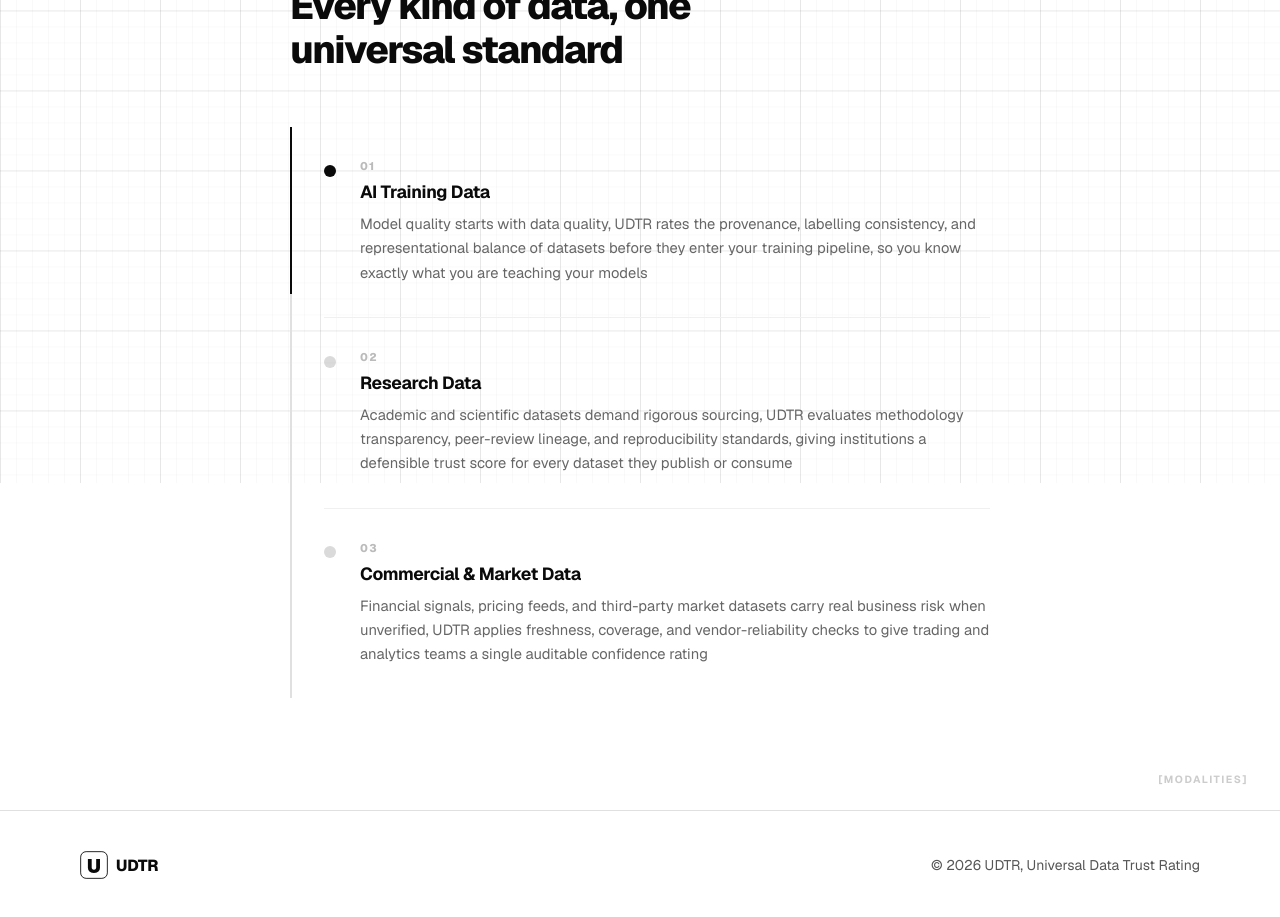
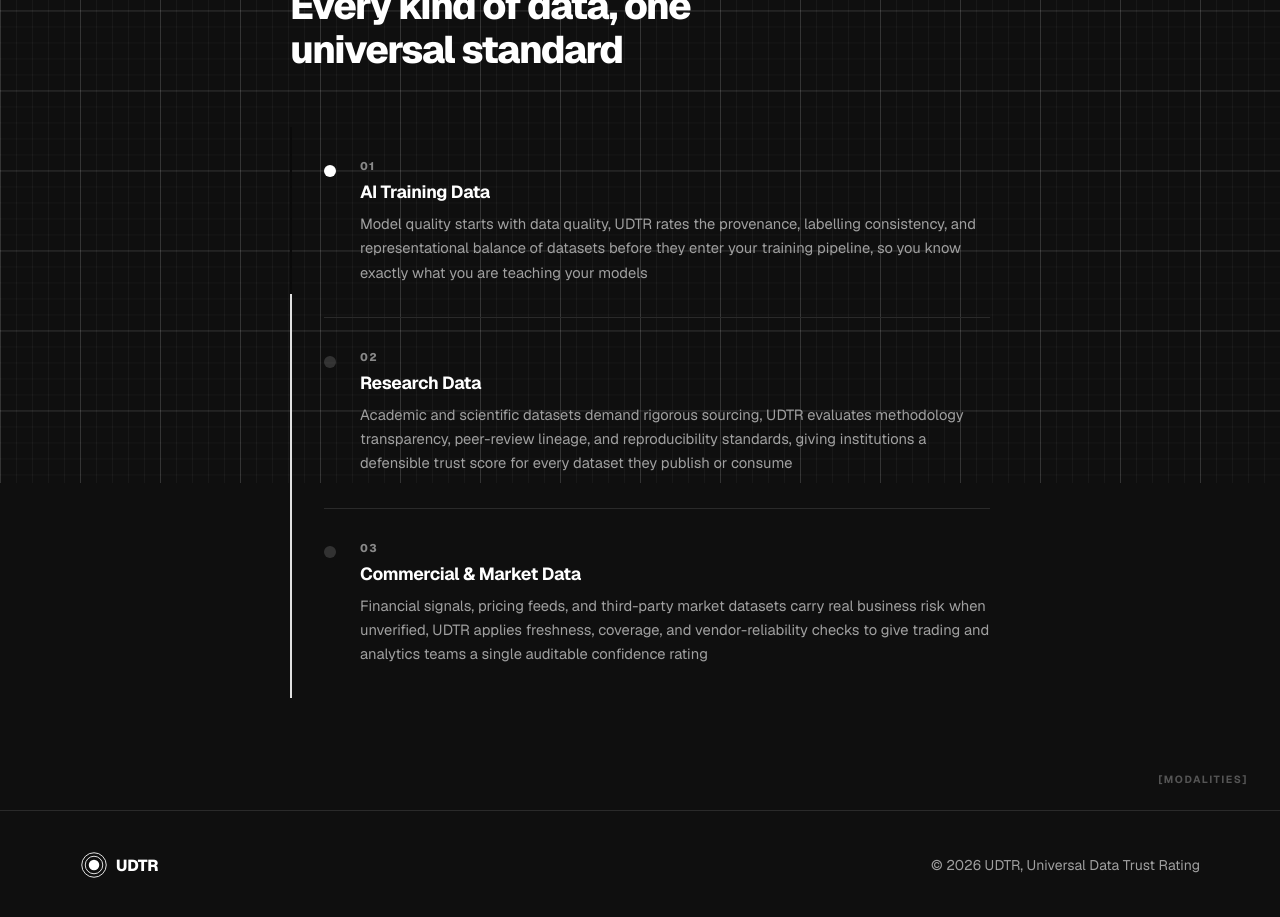
Before and after one commit to Opendatabay/UDTR, a Next.js app: page / in a window 1280 px wide. Shown: the part 2760-3677 px from the top of the page. Built offline with nearby package versions, Linux system fonts and the light colour scheme.

Commit message:
Refactor color scheme to use CSS variables for consistency across components

```diff
--- a/src/app/globals.css
+++ b/src/app/globals.css
@@ -1,9 +1,9 @@
 :root {
-  --color-bg: #ffffff;
-  --color-text: #0a0a0a;
-  --color-text-muted: #555555;
-  --color-border: #e0e0e0;
-  --color-surface: #f5f5f5;
+  --color-bg: #0f0f0f;
+  --color-text: #ffffff;
+  --color-text-muted: #a0a0a0;
+  --color-border: #2a2a2a;
+  --color-surface: #1a1a1a;
   --color-dark: #0a0a0a;
   --color-dark-2: #1a1a1a;
   --color-mid: #444444;
--- a/src/components/Footer/Footer.module.css
+++ b/src/components/Footer/Footer.module.css
@@ -1,5 +1,6 @@
 .footer {
   padding: 2.5rem 2rem;
+  background: var(--color-bg);
   border-top: 1px solid var(--color-border);
 }
 
@@ -30,6 +31,7 @@
   font-weight: 800;
   font-size: 1rem;
   letter-spacing: -0.02em;
+  color: var(--color-text);
 }
 
 .copy {
--- a/src/components/Footer/Footer.tsx
+++ b/src/components/Footer/Footer.tsx
@@ -1,6 +1,4 @@
 import styles from "./Footer.module.css";
-
-const FONT = "-apple-system, BlinkMacSystemFont, 'Segoe UI', system-ui, sans-serif";
 
 export default function Footer() {
   return (
@@ -8,17 +6,9 @@ export default function Footer() {
       <div className={styles.container}>
         <div className={styles.brand}>
           <svg viewBox="0 0 64 64" xmlns="http://www.w3.org/2000/svg" className={styles.logoMark}>
-            <rect width="64" height="64" rx="14" fill="white" />
-            <rect x="1.5" y="1.5" width="61" height="61" rx="12.5" fill="none" stroke="#0a0a0a" strokeWidth="2" />
-            <text
-              x="32" y="34"
-              textAnchor="middle"
-              dominantBaseline="central"
-              fontFamily={FONT}
-              fontWeight="900"
-              fontSize="44"
-              fill="#0a0a0a"
-            >U</text>
+            <circle cx="32" cy="32" r="28" fill="none" stroke="#ffffff" strokeWidth="2" />
+            <circle cx="32" cy="32" r="20" fill="none" stroke="#ffffff" strokeWidth="2" />
+            <circle cx="32" cy="32" r="12" fill="#ffffff" />
           </svg>
           <span className={styles.logoText}>UDTR</span>
         </div>
--- a/src/components/Hero/Hero.module.css
+++ b/src/components/Hero/Hero.module.css
@@ -11,8 +11,8 @@
   height: 140%;
   will-change: transform;
   background-image:
-    linear-gradient(rgba(0, 0, 0, 0.055) 1px, transparent 1px),
-    linear-gradient(90deg, rgba(0, 0, 0, 0.055) 1px, transparent 1px);
+    linear-gradient(rgba(255, 255, 255, 0.08) 1px, transparent 1px),
+    linear-gradient(90deg, rgba(255, 255, 255, 0.08) 1px, transparent 1px);
   background-size: 64px 64px;
   pointer-events: none;
   z-index: 0;
@@ -52,7 +52,7 @@
 }
 
 .accent {
-  color: var(--color-mid);
+  color: #a0a0ff;
 }
 
 .subtext {
@@ -74,8 +74,8 @@
   display: inline-flex;
   align-items: center;
   padding: 0.75rem 1.75rem;
-  background: var(--color-dark);
-  color: #fff;
+  background: #ffffff;
+  color: #0a0a0a;
   border-radius: var(--radius);
   font-weight: 600;
   font-size: 0.95rem;
@@ -83,7 +83,7 @@
 }
 
 .primaryBtn:hover {
-  background: #333;
+  background: #e8e8e8;
   transform: translateY(-1px);
 }
 
@@ -102,7 +102,7 @@
 
 .secondaryBtn:hover {
   background: var(--color-surface);
-  border-color: #bbb;
+  border-color: #666;
   transform: translateY(-1px);
 }
 
@@ -146,7 +146,7 @@
 .trustLogo {
   font-size: 0.72rem;
   font-weight: 700;
-  color: #bbb;
+  color: #707070;
   white-space: nowrap;
   padding: 0 0.15rem;
   text-transform: uppercase;
@@ -154,7 +154,7 @@
 }
 
 .dot {
-  color: #ddd;
+  color: #505050;
   margin: 0 0.6rem;
 }
 
--- a/src/components/HowItWorksV1/HowItWorksV1.module.css
+++ b/src/components/HowItWorksV1/HowItWorksV1.module.css
@@ -1,9 +1,9 @@
 .section {
   position: relative;
   padding: 7rem 2rem;
-  background: #fff;
+  background: var(--color-bg);
   overflow: hidden;
-  border-top: 1px solid #e8e8e8;
+  border-top: 1px solid var(--color-border);
 }
 
 .bg {
@@ -12,8 +12,8 @@
   height: 140%;
   will-change: transform;
   background-image:
-    linear-gradient(rgba(0, 0, 0, 0.055) 1px, transparent 1px),
-    linear-gradient(90deg, rgba(0, 0, 0, 0.055) 1px, transparent 1px);
+    linear-gradient(rgba(255, 255, 255, 0.08) 1px, transparent 1px),
+    linear-gradient(90deg, rgba(255, 255, 255, 0.08) 1px, transparent 1px);
   background-size: 64px 64px;
   pointer-events: none;
 }
@@ -49,11 +49,12 @@
   font-weight: 800;
   letter-spacing: -0.04em;
   line-height: 1.15;
+  color: var(--color-text);
 }
 
 .sub {
   font-size: 1rem;
-  color: #666;
+  color: var(--color-text-muted);
   line-height: 1.6;
 }
 
@@ -81,9 +82,9 @@
   font-size: 0.72rem;
   font-weight: 800;
   letter-spacing: 0.12em;
-  color: #bbb;
+  color: #888;
   padding-bottom: 1rem;
-  border-bottom: 1.5px solid #e0e0e0;
+  border-bottom: 1.5px solid var(--color-border);
 }
 
 .stepTitle {
@@ -91,11 +92,12 @@
   font-weight: 700;
   letter-spacing: -0.02em;
   line-height: 1.3;
+  color: var(--color-text);
 }
 
 .stepDesc {
   font-size: 0.92rem;
-  color: #666;
+  color: var(--color-text-muted);
   line-height: 1.65;
 }
 
@@ -107,7 +109,7 @@
   font-weight: 700;
   letter-spacing: 0.15em;
   text-transform: uppercase;
-  color: #ccc;
+  color: #555;
 }
 
 @media (max-width: 768px) {
--- a/src/components/HowItWorksV5/HowItWorksV5.module.css
+++ b/src/components/HowItWorksV5/HowItWorksV5.module.css
@@ -1,9 +1,9 @@
 .section {
   position: relative;
   padding: 7rem 2rem;
-  background: #fff;
+  background: var(--color-bg);
   overflow: hidden;
-  border-top: 1px solid #e8e8e8;
+  border-top: 1px solid var(--color-border);
 }
 
 .bg {
@@ -13,10 +13,10 @@
   will-change: transform;
   /* Graph paper: major grid + minor grid */
   background-image:
-    linear-gradient(rgba(0,0,0,0.07) 1px, transparent 1px),
-    linear-gradient(90deg, rgba(0,0,0,0.07) 1px, transparent 1px),
-    linear-gradient(rgba(0,0,0,0.025) 1px, transparent 1px),
-    linear-gradient(90deg, rgba(0,0,0,0.025) 1px, transparent 1px);
+    linear-gradient(rgba(255,255,255,0.12) 1px, transparent 1px),
+    linear-gradient(90deg, rgba(255,255,255,0.12) 1px, transparent 1px),
+    linear-gradient(rgba(255,255,255,0.04) 1px, transparent 1px),
+    linear-gradient(90deg, rgba(255,255,255,0.04) 1px, transparent 1px);
   background-size: 80px 80px, 80px 80px, 16px 16px, 16px 16px;
   pointer-events: none;
 }
@@ -51,6 +51,7 @@
   letter-spacing: -0.04em;
   line-height: 1.15;
   max-width: 520px;
+  color: var(--color-text);
 }
 
 .timeline {
@@ -80,7 +81,7 @@
   opacity: 0;
   transform: translateX(24px);
   transition: opacity 0.6s cubic-bezier(0.22, 1, 0.36, 1), transform 0.6s cubic-bezier(0.22, 1, 0.36, 1);
-  border-bottom: 1px solid #f0f0f0;
+  border-bottom: 1px solid var(--color-border);
 }
 
 .step:last-child {
@@ -96,7 +97,7 @@
   width: 12px;
   height: 12px;
   border-radius: 50%;
-  background: #0a0a0a;
+  background: #ffffff;
   margin-top: 0.35rem;
   flex-shrink: 0;
   transition: opacity 0.2s ease;
@@ -112,7 +113,7 @@
   font-size: 0.7rem;
   font-weight: 800;
   letter-spacing: 0.12em;
-  color: #bbb;
+  color: #888;
 }
 
 .stepTitle {
@@ -120,11 +121,12 @@
   font-weight: 700;
   letter-spacing: -0.02em;
   line-height: 1.3;
+  color: var(--color-text);
 }
 
 .stepDesc {
   font-size: 0.92rem;
-  color: #666;
+  color: var(--color-text-muted);
   line-height: 1.65;
 }
 
@@ -136,5 +138,5 @@
   font-weight: 700;
   letter-spacing: 0.15em;
   text-transform: uppercase;
-  color: #ccc;
+  color: #555;
 }
--- a/src/components/WhyItMatters/WhyItMatters.module.css
+++ b/src/components/WhyItMatters/WhyItMatters.module.css
@@ -1,7 +1,7 @@
 .section {
   padding: 7rem 2rem;
-  background: #0a0a0a;
-  border-top: 1px solid #1a1a1a;
+  background: var(--color-bg);
+  border-top: 1px solid var(--color-border);
 }
 
 .container {
@@ -34,7 +34,7 @@
   font-weight: 800;
   letter-spacing: -0.04em;
   line-height: 1.1;
-  color: #fff;
+  color: var(--color-text);
 }
 
 .right {
@@ -47,13 +47,13 @@
 .body {
   font-size: 1.05rem;
   line-height: 1.75;
-  color: #888;
+  color: var(--color-text-muted);
 }
 
 .rule {
   width: 40px;
   height: 1px;
-  background: #333;
+  background: var(--color-border);
   margin: 0.5rem 0;
 }
 
@@ -61,7 +61,7 @@
   font-size: 1.2rem;
   font-weight: 700;
   letter-spacing: -0.02em;
-  color: #fff;
+  color: var(--color-text);
 }
 
 @media (max-width: 768px) {
```
